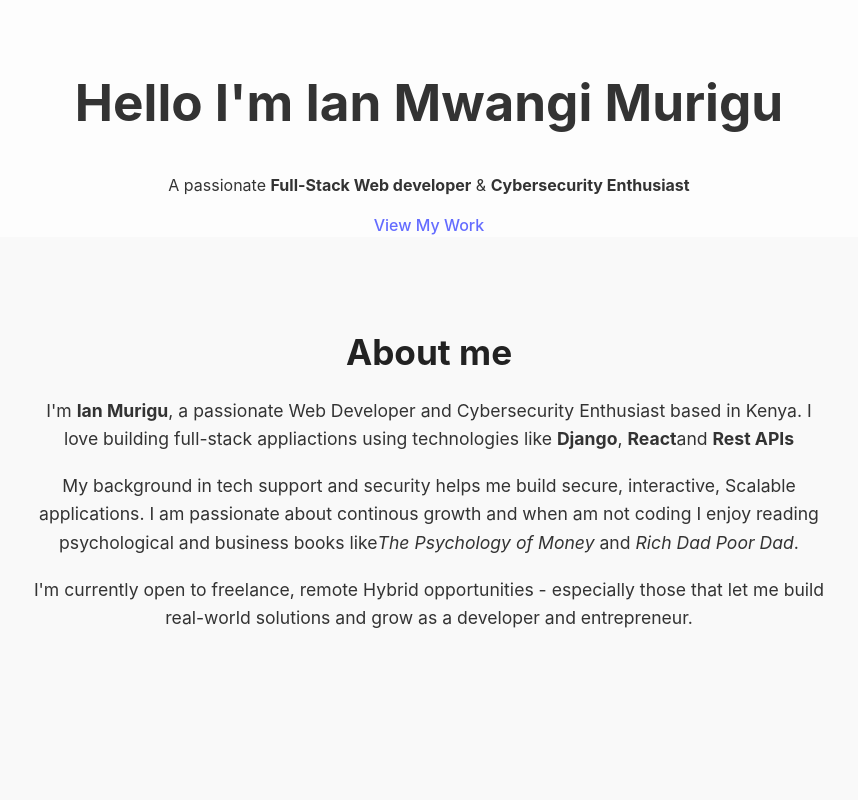
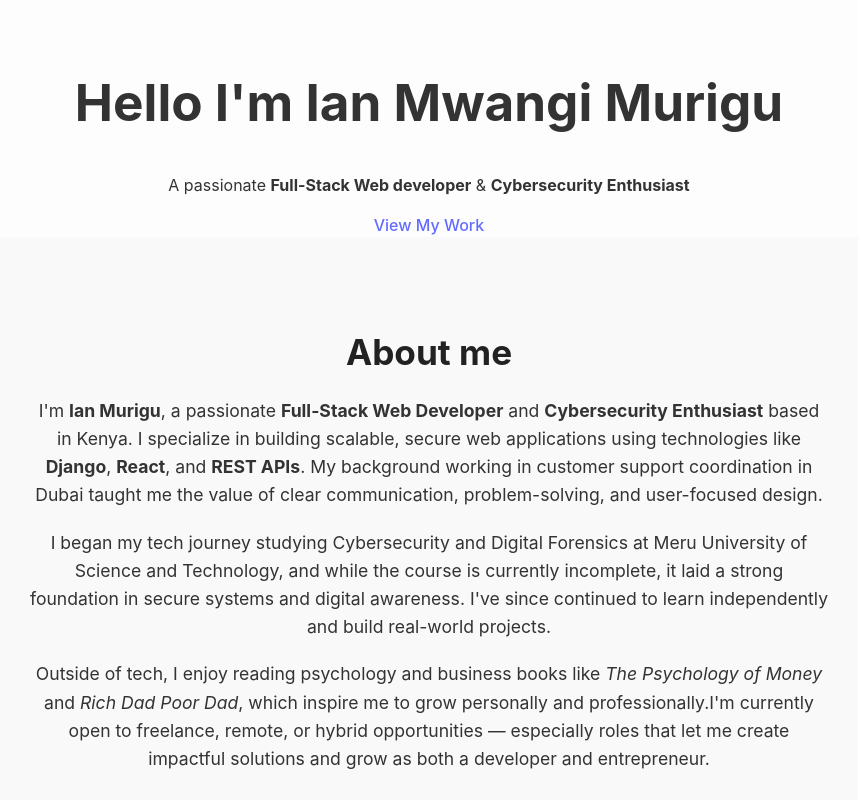
Before and after one commit to Ianmwangi934/Portfolio, a React (Vite) app: page / in a window 1280 px wide. Shown: the top 800 px of the page, without its empty margins (211-1069 px from the left). Built offline with nearby package versions, Linux system fonts and the light colour scheme.

Commit message:
Updtated my about me

```diff
--- a/src/components/About.jsx
+++ b/src/components/About.jsx
@@ -6,18 +6,22 @@ const About = () =>{
         <section className="about" id="about">
         <h2>About me</h2>
         <p>
-            I'm <strong>Ian Murigu</strong>, a passionate Web Developer and Cybersecurity Enthusiast based in Kenya.
-            I love building full-stack appliactions using technologies like <strong>Django</strong>, <strong>React</strong>
-            and <strong>Rest APIs</strong>
+        I'm <strong>Ian Murigu</strong>, a passionate <strong>Full-Stack Web Developer</strong> and <strong>Cybersecurity Enthusiast</strong> based in Kenya.
+        I specialize in building scalable, secure web applications using technologies like <strong>Django</strong>, <strong>React</strong>, and <strong>REST APIs</strong>.
+        My background working in customer support coordination in Dubai taught me the value of clear communication, problem-solving,
+        and user-focused design.
+
+
         </p>
         <p>
-            My background in tech support and security helps me build secure, interactive, Scalable applications. I am passionate
-            about continous growth and when am not coding I enjoy reading psychological and business books like
-            <em>The Psychology of Money</em> and <em>Rich Dad Poor Dad</em>.
+        I began my tech journey studying Cybersecurity and Digital Forensics at Meru University of Science and Technology, and
+        while the course is currently incomplete, it laid a strong foundation in secure systems and digital awareness.
+        I've since continued to learn independently and build real-world projects.
         </p>
         <p>
-            I'm currently open to freelance, remote Hybrid opportunities - especially those that let me build real-world solutions and
-            grow as a developer and entrepreneur.
+        Outside of tech, I enjoy reading psychology and business books like <em>The Psychology of Money</em> and <em>Rich Dad Poor Dad</em>, which inspire me to grow personally
+        and professionally.I'm currently open to freelance, remote, or hybrid opportunities — especially roles that let me create impactful solutions
+        and grow as both a developer and entrepreneur.
         </p>
 
     </section>
```
